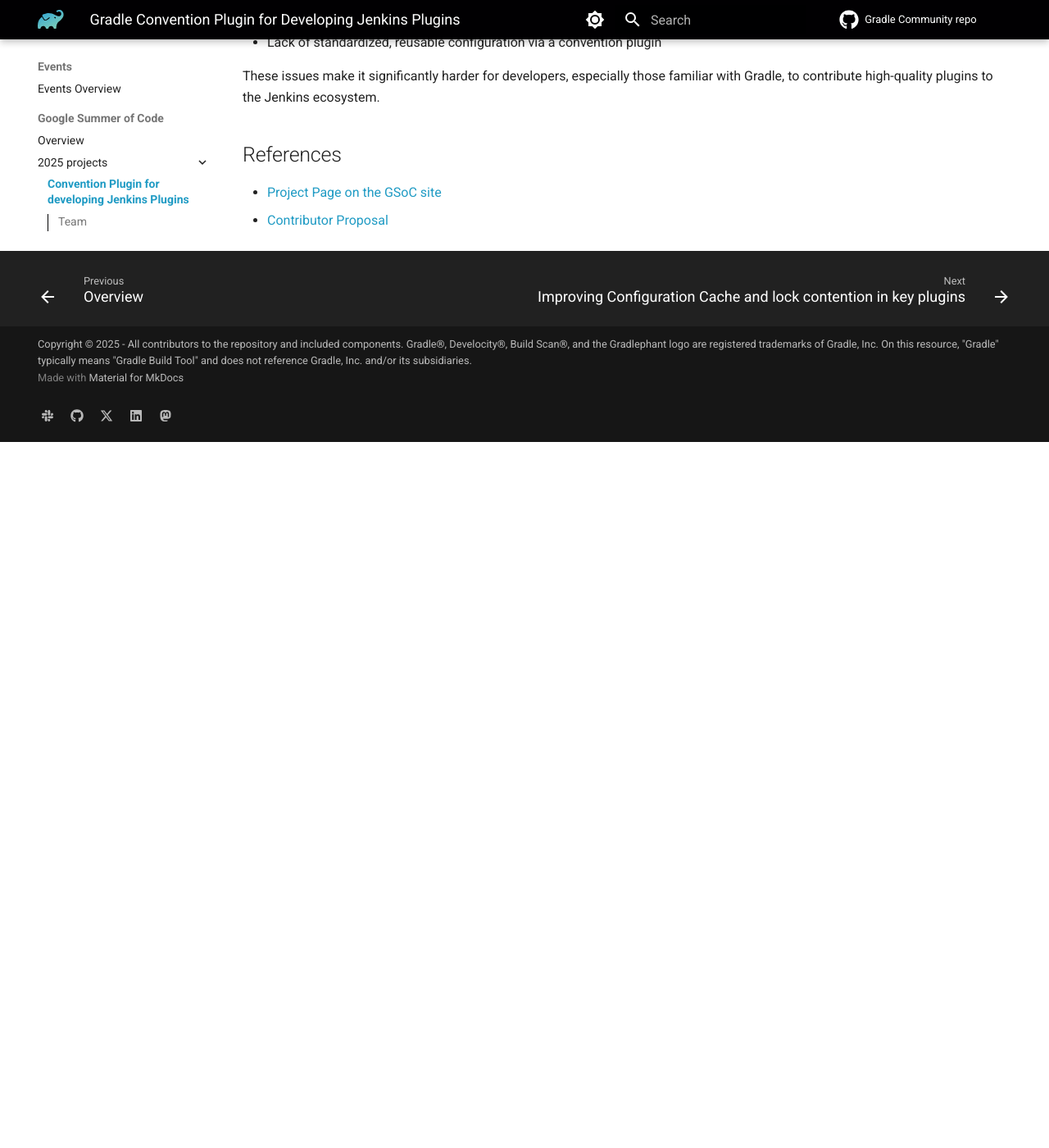
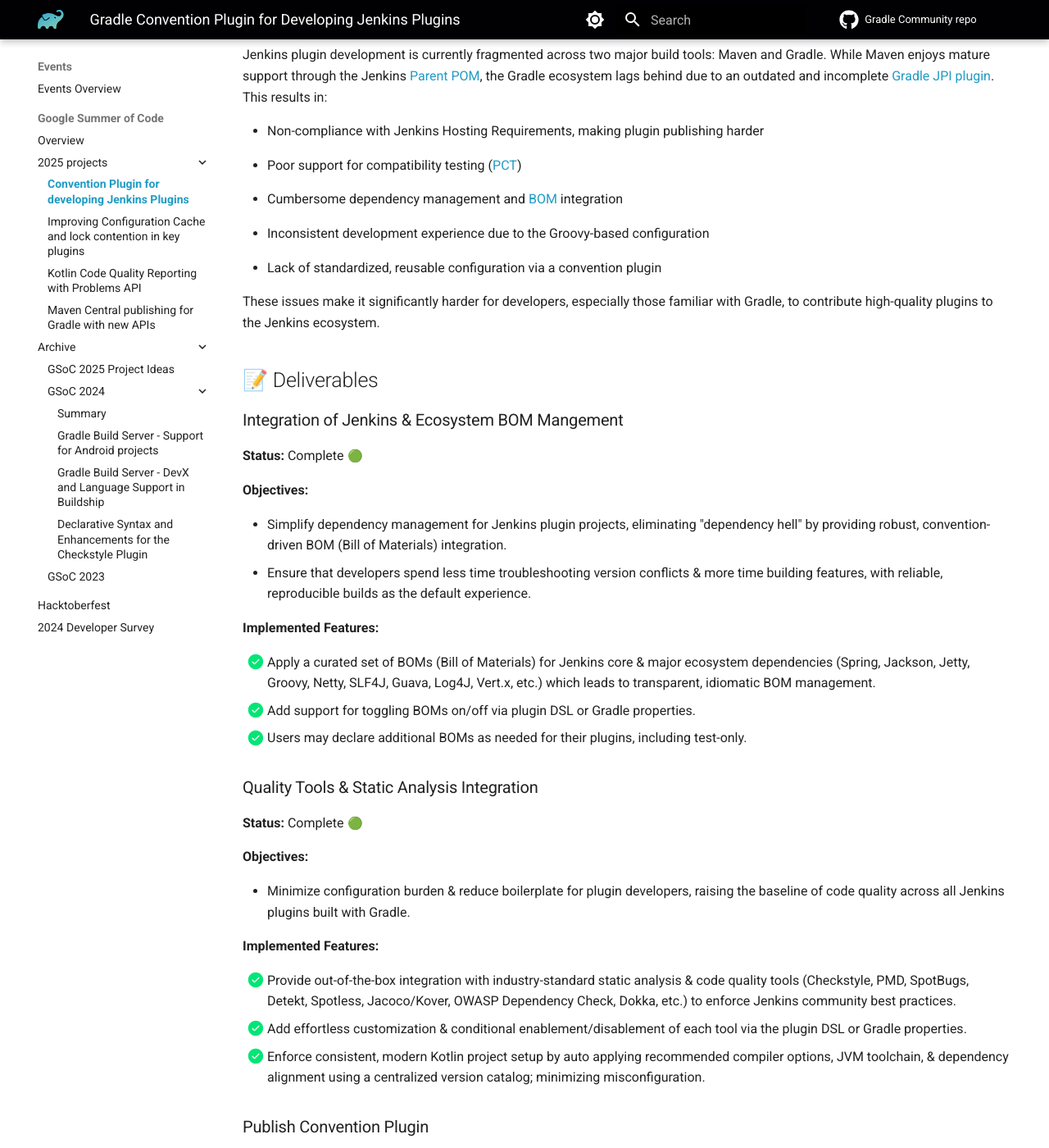
Before and after one commit to gradle/community, an MkDocs documentation site: the page built from docs/events/gsoc/2025/jenkins-plugins-toolchain.md, in a window 1280 px wide and 1400 px high, scrolled down 1441 px. Shown: the whole window at 82% size. Built offline with MkDocs 1.6.1 and Material for MkDocs 9.7.7, drawn with Linux system fonts in a browser that asks for light colours; emoji names are drawn with the system emoji font; plug-ins that fetch from the network failed and are left out; comment, search, counter and statistics services are not loaded; before the commit the page ends 1980 px from its top, so only the background shows below that; some of the changed text lies outside the part shown.

Commit message:
docs: Update documentation for GSoC 2025 project: enhance project goals, add status, and detail deliverables

```diff
--- a/docs/events/gsoc/2025/jenkins-plugins-toolchain.md
+++ b/docs/events/gsoc/2025/jenkins-plugins-toolchain.md
@@ -5,13 +5,21 @@ description: "A project by Aarav Mahajan for GSoC 2025 with the goal to revive a
 
 # GSoC 2025 - Gradle Convention Plugin for Developing Jenkins Plugins
 
-This project aims to modernize Jenkins plugin development with Gradle by updating the [Gradle JPI plugin](https://github.com/jenkinsci/gradle-jpi-plugin) to comply with Jenkins hosting requirements. The goals include achieving feature parity with Maven workflows, migrating the codebase from Groovy to Kotlin, and improving developer experience through a new convention plugin streamlining the build, test, and release process for Jenkins plugins. This project will provide the Jenkins community with a modern, robust Gradle-based ecosystem by improving developer efficiency and plugin reliability.
+This project aims to modernize Jenkins plugin development with Gradle by updating the [Gradle JPI plugin](https://github.com/jenkinsci/gradle-jpi-plugin) to comply with Jenkins hosting requirements. The goals include achieving feature parity with Maven workflows, improving developer experience through a new convention plugin streamlining the build, test, and release process for Jenkins plugins. This project will provide the Jenkins community with a modern, robust Gradle-based ecosystem by improving developer efficiency and plugin reliability.
 
-<p align="center">
-  <img src="../images/Jenkins-Gradle.png" alt="Jenkins and Gradle logos" width="600" style="height:auto;">
-</p>
+<div style="text-align:center;">
+  <img src="../images/Jenkins-Gradle.png" alt="Jenkins and Gradle logos" width="600">
+</div>
 
-## Team
+# Status
+
+Passed mid-term evaluation with successful integration of Jenkins BOM, Quality Tools & Static Analysis Integration
+
+## 🚩 Goal
+
+To deliver a production-grade, idiomatic Gradle convention plugin purpose-built for Jenkins plugin development, designed to provide seamless feature parity with the Jenkins Plugin Parent POM (& Maven lifecycle), but leveraging the power & expressiveness of Kotlin & Kotlin DSL. This convention plugin will strictly adhere to the principle of [Convention over Configuration (CoC)](https://en.wikipedia.org/wiki/Convention_over_configuration), enabling Jenkins plugin developers to effortlessly adopt community best practices, security standards, & Jenkins hosting requirements out of the box.
+
+## 🤝 Team
 
 ### Contributor
 
@@ -23,7 +31,7 @@ This project aims to modernize Jenkins plugin development with Gradle by updatin
 - [Rahul Somasunderam](https://github.com/rahulsom)
 - [Steve Hill](https://github.com/sghill)
 
-## Rationale
+## 🧩 Rationale
 
 Jenkins plugin development is currently fragmented across two major build tools: Maven and Gradle. While Maven enjoys mature support through the Jenkins [Parent POM](https://github.com/jenkinsci/plugin-pom), the Gradle ecosystem lags behind due to an outdated and incomplete [Gradle JPI plugin](https://github.com/jenkinsci/gradle-jpi-plugin). This results in:
 
@@ -39,7 +47,53 @@ Jenkins plugin development is currently fragmented across two major build tools:
 
 These issues make it significantly harder for developers, especially those familiar with Gradle, to contribute high-quality plugins to the Jenkins ecosystem.
 
-## References
+## 📝 Deliverables
+
+### Integration of Jenkins & Ecosystem BOM Mangement
+
+**Status:** Complete :green_circle:
+
+**Objectives:**
+
+- Simplify dependency management for Jenkins plugin projects, eliminating "dependency hell" by providing robust, convention-driven BOM (Bill of Materials) integration.
+- Ensure that developers spend less time troubleshooting version conflicts & more time building features, with reliable, reproducible builds as the default experience.
+
+**Implemented Features:**
+
+- [x] Apply a curated set of BOMs (Bill of Materials) for Jenkins core & major ecosystem dependencies (Spring, Jackson, Jetty, Groovy, Netty, SLF4J, Guava, Log4J, Vert.x, etc.) which leads to transparent, idiomatic BOM management.
+- [x] Add support for toggling BOMs on/off via plugin DSL or Gradle properties.
+- [x] Users may declare additional BOMs as needed for their plugins, including test-only.
+
+### Quality Tools & Static Analysis Integration
+
+**Status:** Complete :green_circle:
+
+**Objectives:**
+
+- Minimize configuration burden & reduce boilerplate for plugin developers, raising the baseline of code quality across all Jenkins plugins built with Gradle.
+
+**Implemented Features:**
+
+- [x] Provide out-of-the-box integration with industry-standard static analysis & code quality tools (Checkstyle, PMD, SpotBugs, Detekt, Spotless, Jacoco/Kover, OWASP Dependency Check, Dokka, etc.) to enforce Jenkins community best practices.
+- [x] Add effortless customization & conditional enablement/disablement of each tool via the plugin DSL or Gradle properties.
+- [x] Enforce consistent, modern Kotlin project setup by auto applying recommended compiler options, JVM toolchain, & dependency alignment using a centralized version catalog; minimizing misconfiguration.
+
+### Publish Convention Plugin
+
+**Status:** Complete :green_circle:
+
+- [x] Successfully published the Jenkins Gradle Convention Plugin on the [Gradle Plugin Portal](https://plugins.gradle.org/plugin/io.github.aaravmahajanofficial.jenkins-gradle-convention-plugin) with proper versioning & metadata for discoverability and usability by plugin developers.
+
+## ⏳ What's next?
+
+- Improve the metadata/manifest/pom generation by automatically populating essential & previously missing manifest entries.
+- Integrate Plugin Compatibility Tester (PCT)
+- Comprehensive, easy-to-follow documentation, integrated in CI/CD
+- Solicit feedback from the Jenkins and Gradle communities to guide improvements
+
+## 🌐 References
 
 - [Project Page on the GSoC site](https://summerofcode.withgoogle.com/programs/2025/projects/3ujOIGDx)
 - [Contributor Proposal](https://docs.google.com/document/d/1W-_rDWrnHSgV3fGdQWSryOmym15e9TEoHlBvQJysJgw/edit?usp=sharing)
+- [GitHub Repository](https://github.com/aaravmahajanofficial/jenkins-gradle-convention-plugin)
+- [Slack Channel](https://gradle-community.slack.com/archives/C08S0GKMB5G)
```
